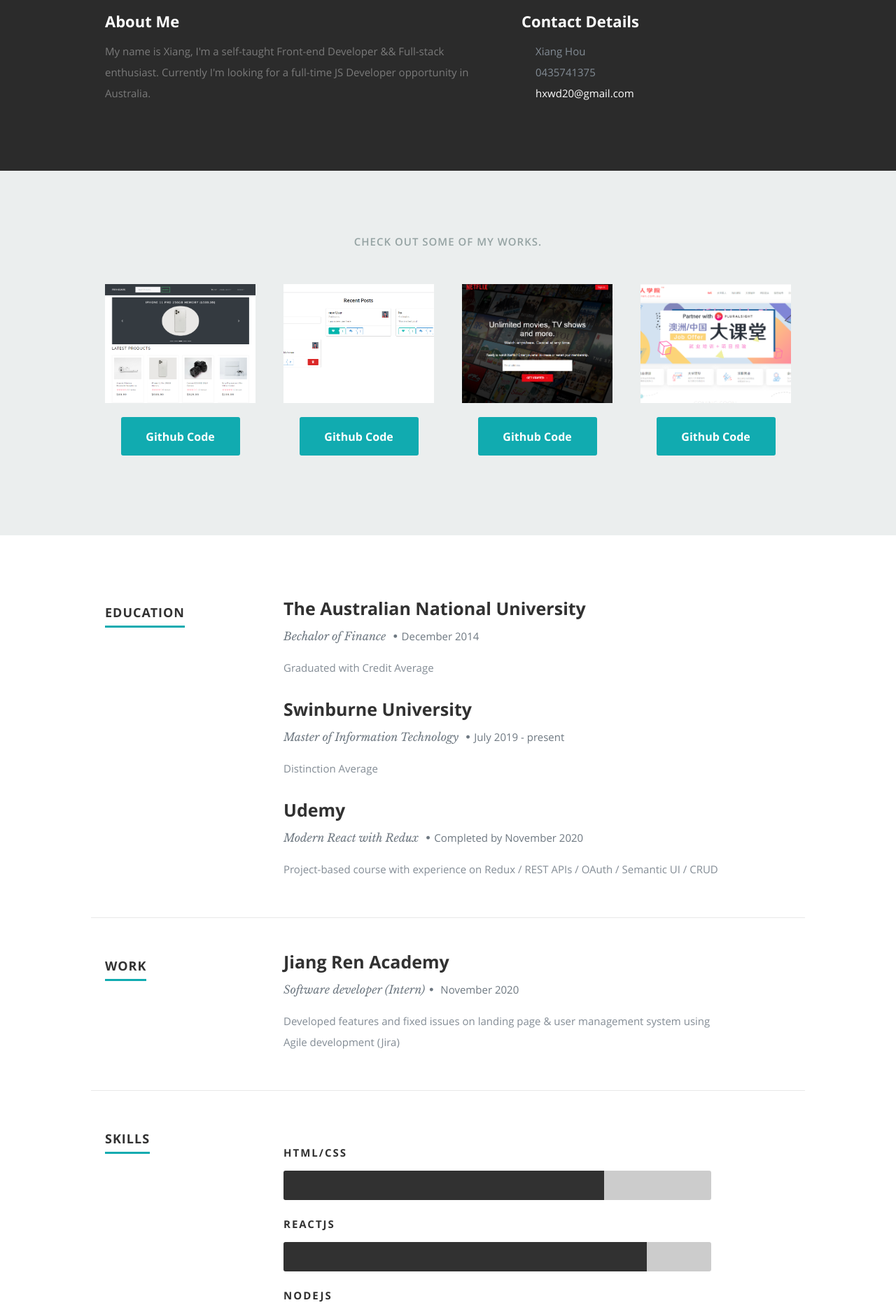
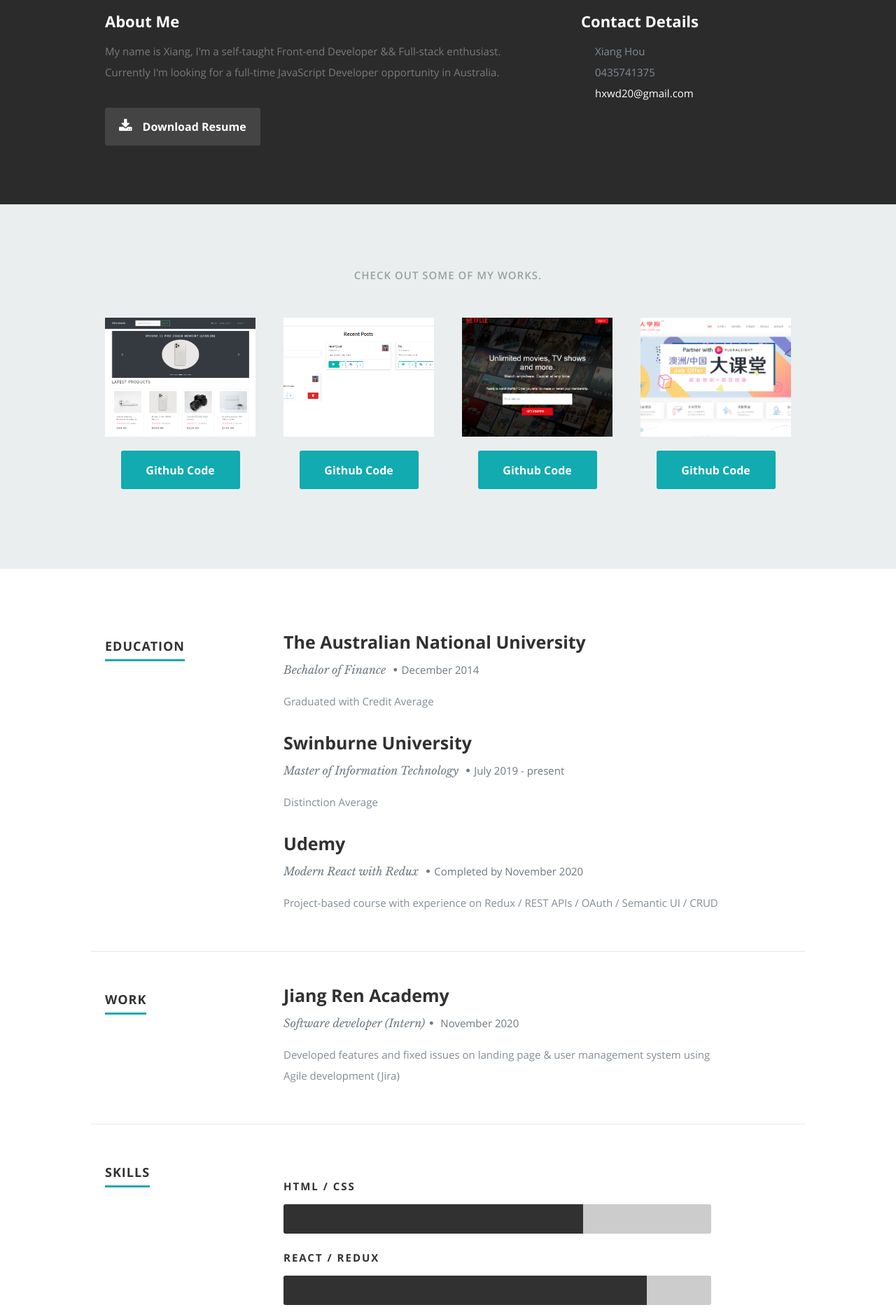
Before and after one commit to HX17/Project-Portfolio, a React (Create React App) app: page / in a window 1280 px wide. Shown: the part 880-2755 px from the top of the page at 70% size. Built offline with nearby package versions, Linux system fonts and the light colour scheme.

Commit message:
add download resume button

```diff
--- a/public/resumeData.json
+++ b/public/resumeData.json
@@ -4,7 +4,7 @@
     "occupation": "",
     "description": "A self-taught Front-end Developer && Full-stack enthusiast",
     "image": "",
-    "bio": "My name is Xiang, I'm a self-taught Front-end Developer && Full-stack enthusiast. Currently I'm looking for a full-time JS Developer opportunity in Australia.",
+    "bio": "My name is Xiang, I'm a self-taught Front-end Developer && Full-stack enthusiast. Currently I'm looking for a full-time JavaScript Developer opportunity in Australia.",
     "contactmessage": "Get in touch with me to receive further details.",
     "email": "hxwd20@gmail.com",
     "phone": "0435741375",
@@ -15,7 +15,7 @@
       "zip": "3171"
     },
     "website": "",
-    "resumedownload": "",
+    "resumedownload": "https://drive.google.com/file/d/1gptigdmNp_QI3Q2YZi7BNAThdT-zjh7Q/view?usp=sharing",
     "social": [
       {
         "name": "github",
@@ -61,23 +61,27 @@
     ],
     "skills": [
       {
-        "name": "HTML/CSS",
+        "name": "HTML / CSS ",
+        "level": "70%"
+      },
+      {
+        "name": "React / Redux",
+        "level": "85%"
+      },
+      {
+        "name": "Node / Express",
         "level": "75%"
       },
       {
-        "name": "ReactJs",
-        "level": "85%"
-      },
-      {
-        "name": "NodeJS",
+        "name": "SQL / MongoDB",
         "level": "60%"
       },
       {
-        "name": "NoSQL DB",
+        "name": "Unit Testing",
         "level": "60%"
       },
       {
-        "name": "Testing / Git / AWS / CICD",
+        "name": "Git / AWS / Agile",
         "level": "50%"
       }
     ]
@@ -86,14 +90,14 @@
     "projects": [
       {
         "title": "Pro-gears Digital Shop",
-        "category": "E-Commerce site built with MERN (MongoDB, ExpressJS, ReactJS, NodeJS, Redux)",
+        "category": "E-Commerce site built with MERN stack (MongoDB, ExpressJS, ReactJS, NodeJS, Redux)",
         "image": "MERN-eCommerce.png",
         "url": "https://progearsapp.herokuapp.com/",
         "source": "https://github.com/HX17/Pro-gears"
       },
       {
         "title": "Social Media Forum",
-        "category": "Social media forum built with MERNG (MongoDB, ReactJS, NodeJS, Graphql, Context)",
+        "category": "Social media forum built with MERNG stack (MongoDB, ReactJS, NodeJS, Graphql, Context)",
         "image": "MERNG-Social-Media.png",
         "url": "https://merng-social-media-forum.netlify.app/",
         "source": "https://github.com/HX17/MERNG-Social-Media-App"
--- a/src/Components/About.js
+++ b/src/Components/About.js
@@ -12,18 +12,18 @@ class About extends Component {
       // var zip = this.props.data.address.zip;
       var phone = this.props.data.phone;
       // var email = this.props.data.email;
-      // var resumeDownload = this.props.data.resumedownload;
+      var resumeDownload = this.props.data.resumedownload;
     }
 
     return (
       <section id="about">
         <div className="row">
-          <div className="seven columns main-col">
+          <div className="eight columns main-col">
             <h2>About Me</h2>
 
             <p>{bio}</p>
           </div>
-          <div className="five columns">
+          <div className="four columns">
             <h2>Contact Details</h2>
             <div className="columns contact-details">
               <div className="address">
@@ -37,6 +37,9 @@ class About extends Component {
               </div>
             </div>
           </div>
+          <div className="download" style={{ marginLeft: '20px' }}>
+            <a href={resumeDownload} className="button"><i className="fa fa-download"></i>Download Resume</a>
+          </div>
         </div>
       </section>
     );
```
